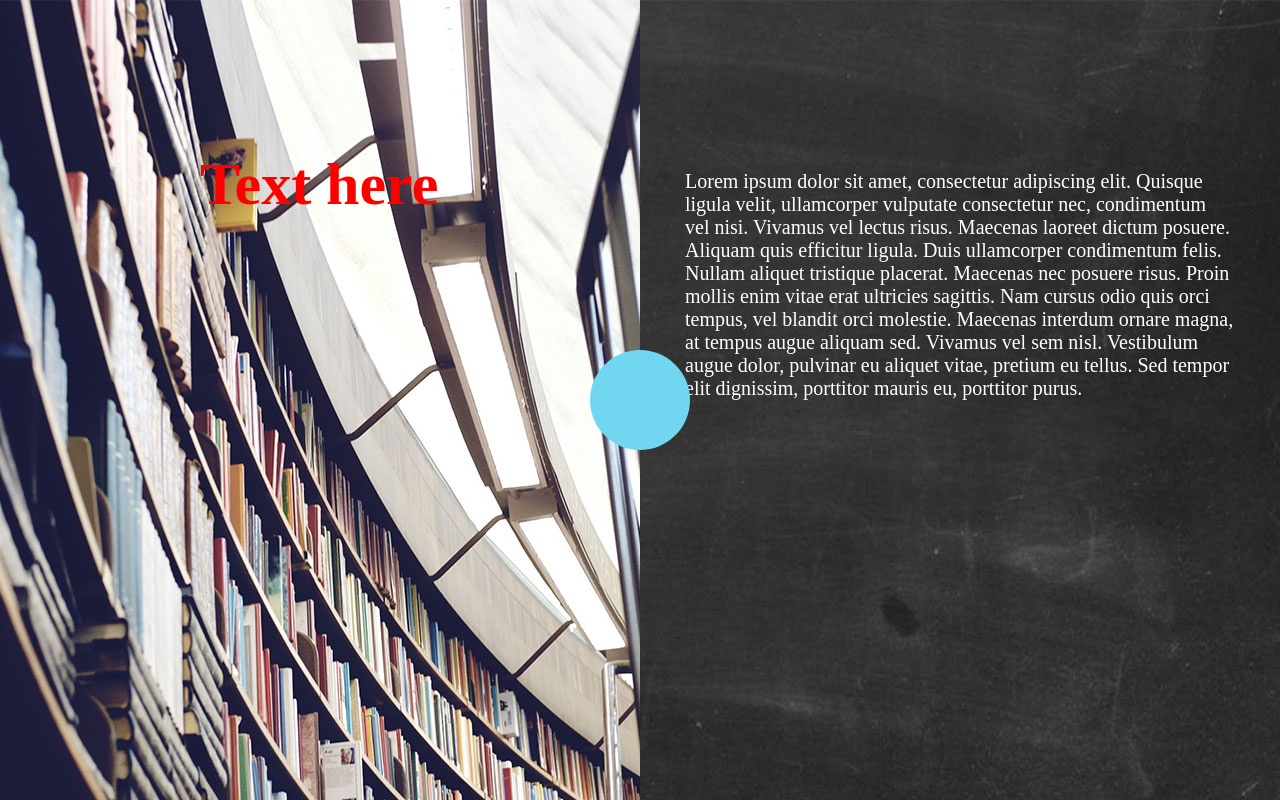
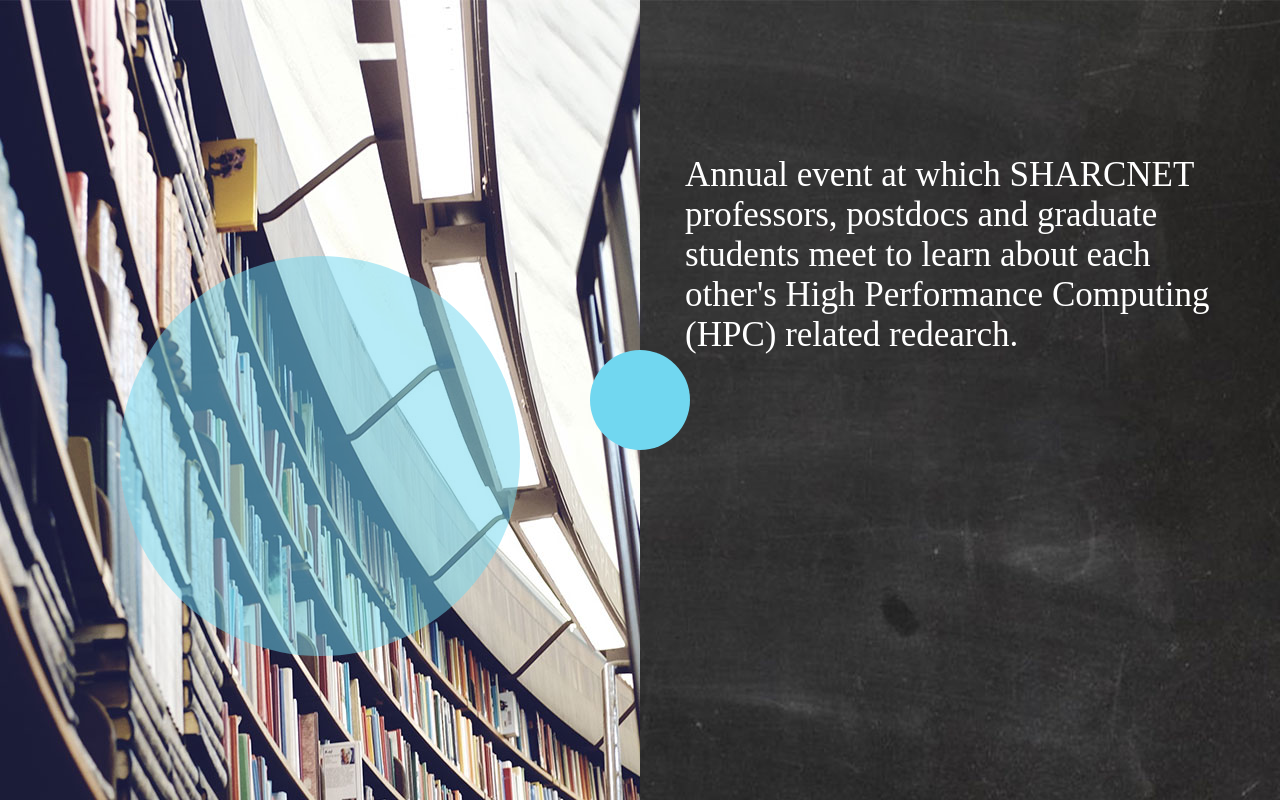
Before and after one commit to ru554611/ConferenceResp, a plain HTML site: page index.html in a window 1280 px wide. Drawn offline with nearby package versions, Linux system fonts and the light colour scheme.

Commit message:
text added

```diff
--- a/css/style.css
+++ b/css/style.css
@@ -306,8 +306,8 @@ html, body
 
 #rightSide p
 {
-    font-size: 20px;
-    padding-top: 150px;
+    font-size: 35px;
+    padding-top: 120px;
     padding-left: 45px;
     padding-right: 45px;
     color: white;
@@ -320,3 +320,16 @@ html, body
     margin-left:  200px;
     font-size: 60px;
 }
+
+#innerBlock
+{
+    margin: 0 auto;
+    margin-top: 40%;
+    width: 400px;
+    height: 400px;
+    background: #71D7F0;
+    -moz-border-radius: 50%;
+    -webkit-border-radius: 50%;
+    border-radius: 50%;
+    opacity: 0.5;
+}
--- a/index.html
+++ b/index.html
@@ -9,11 +9,12 @@
     <body>
 
         <div id="leftSide">
-        <h1>Text here</h1>
+            <div id="innerBlock">
+            </div>
         </div>
         <div class="btn" id="circle"></div>
         <div id="rightSide">
-        <p>Lorem ipsum dolor sit amet, consectetur adipiscing elit. Quisque ligula velit, ullamcorper vulputate consectetur nec, condimentum vel nisi. Vivamus vel lectus risus. Maecenas laoreet dictum posuere. Aliquam quis efficitur ligula. Duis ullamcorper condimentum felis. Nullam aliquet tristique placerat. Maecenas nec posuere risus. Proin mollis enim vitae erat ultricies sagittis. Nam cursus odio quis orci tempus, vel blandit orci molestie. Maecenas interdum ornare magna, at tempus augue aliquam sed. Vivamus vel sem nisl. Vestibulum augue dolor, pulvinar eu aliquet vitae, pretium eu tellus. Sed tempor elit dignissim, porttitor mauris eu, porttitor purus.</p>
+            <p>Annual event at which SHARCNET professors, postdocs and graduate students meet to learn about each other's High Performance Computing (HPC) related redearch.</p>
         </div>
 
         <div class="global">
```
Also changed, not shown: 1 other file.
